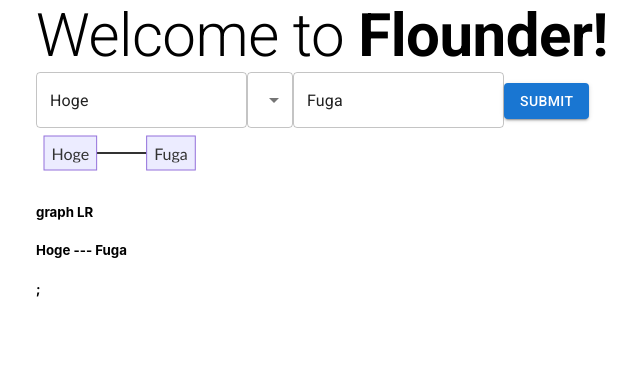
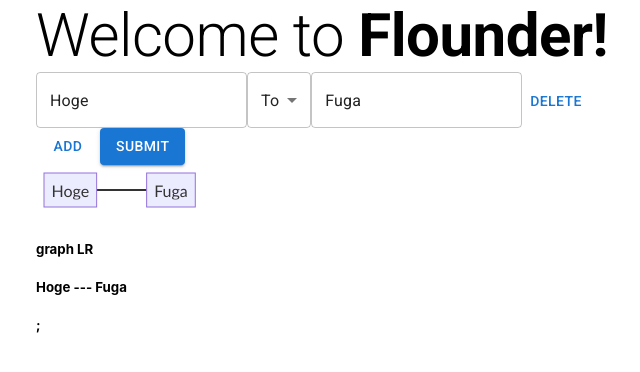
Before and after one commit to Watakumi/Flounder, a React (Vite) app: page / in a window 1280 px wide. Shown: the top 372 px of the page, without its empty margins (28-668 px from the left). Built offline with nearby package versions, Linux system fonts and the light colour scheme.

Commit message:
複数行に対応

```diff
--- a/src/App.tsx
+++ b/src/App.tsx
@@ -9,18 +9,22 @@ import {
   Typography,
 } from '@mui/material';
 import mermaid from 'mermaid';
-import { Controller, SubmitHandler, useForm } from 'react-hook-form';
+import {
+  Controller,
+  SubmitHandler,
+  useFieldArray,
+  useForm,
+} from 'react-hook-form';
 
-type Inputs = {
-  from: string;
-  target: string;
-  toOrArrow: string;
+type FormValues = {
+  groups: { from: string; target: string; toOrArrow: string }[];
 };
 
-const graphText = (groupElm: GroupElm) => {
+const graphText = (groups: GroupElm[]) => {
+  const lines = groups.map((group) => Group(group)).join(newLine);
   return `
     ${graphDiagram} \n
-    ${Group(groupElm)}
+    ${lines}
     ;
   `;
 };
@@ -42,33 +46,44 @@ type GroupElm = {
   target: string;
 };
 
-const Mermaid = (group: Inputs) => {
-  return `<div class="mermaid">${graphText(group)}</div>`;
+const Mermaid = (groups: GroupElm[]) => {
+  return `<div class="mermaid">${graphText(groups)}</div>`;
 };
 
 function App() {
-  const [group, setGroup] = useState({
+  const [groups, setGroups] = useState([
+    {
       from: 'Hoge',
       target: 'Fuga',
       toOrArrow: to,
-  });
+    },
+  ]);
   const mermaidElm = useRef<HTMLDivElement>(null);
   const {
     control,
     handleSubmit,
     formState: { errors },
-  } = useForm<Inputs>();
+  } = useForm<FormValues>({
+    defaultValues: {
+      groups: [{ from: 'Hoge', toOrArrow: to, target: 'Fuga' }],
+    },
+  });
 
-  const onSubmit: SubmitHandler<Inputs> = (data) => setGroup(data);
+  const { fields, append, remove } = useFieldArray({
+    control,
+    name: 'groups',
+  });
+
+  const onSubmit: SubmitHandler<FormValues> = (data) => setGroups(data.groups);
 
   useEffect(() => {
     const elm = mermaidElm.current;
     if (!elm) return;
-    elm.innerHTML = Mermaid(group);
+    elm.innerHTML = Mermaid(groups);
     mermaid.init('.mermaid');
-  }, [group]);
+  }, [groups]);
 
-  const outputs = graphText(group).split('\n');
+  const outputs = graphText(groups).split('\n');
 
   return (
     <Container fixed>
@@ -76,14 +91,19 @@ function App() {
         Welcome to <span style={{ fontWeight: 'bold' }}>Flounder!</span>
       </Typography>
       <form onSubmit={handleSubmit(onSubmit)}>
+        {fields.map((field, index) => {
+          console.log(field.id);
+          return (
+            <div key={field.id}>
+              <section key={field.id}>
                 <Controller
-          name="from"
+                  name={`groups.${index}.from`}
                   control={control}
                   defaultValue="Hoge"
                   render={({ field }) => <TextField {...field} />}
                 />
                 <Controller
-          name="toOrArrow"
+                  name={`groups.${index}.toOrArrow`}
                   control={control}
                   render={({ field }) => (
                     <Select {...field}>
@@ -93,18 +113,39 @@ function App() {
                   )}
                 />
                 <Controller
-          name="target"
+                  name={`groups.${index}.target`}
                   control={control}
                   defaultValue="Fuga"
                   render={({ field }) => <TextField {...field} />}
                 />
+                <Button type="button" onClick={() => remove(index)}>
+                  DELETE
+                </Button>
+              </section>
+            </div>
+          );
+        })}
+
+        <Button
+          type="button"
+          onClick={() =>
+            append({
+              from: '',
+              toOrArrow: '',
+              target: '',
+            })
+          }
+        >
+          ADD
+        </Button>
+
         <Button type="submit" variant="contained">
           Submit
         </Button>
       </form>
       <div ref={mermaidElm}></div>
-      {outputs.map((output) => (
-        <h5>{output}</h5>
+      {outputs.map((output, index) => (
+        <h5 key={index}>{output}</h5>
       ))}
     </Container>
   );
```
Lines whose indentation alone changed are shown as unchanged.
